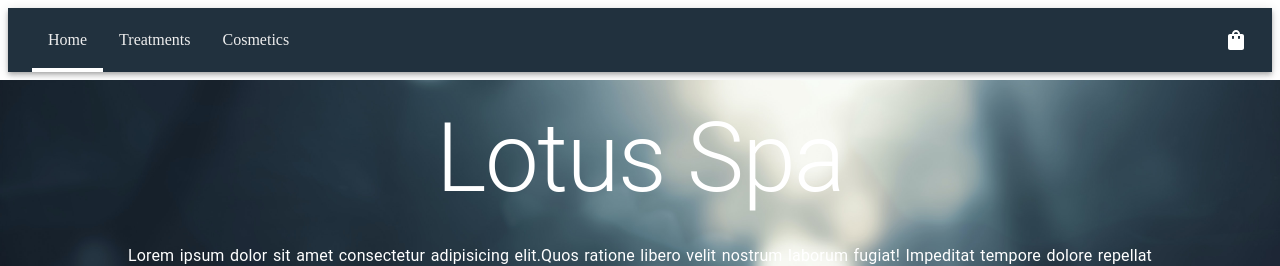
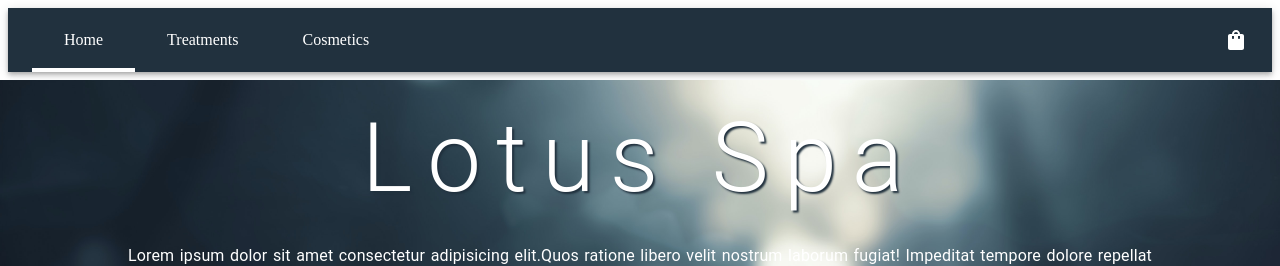
Before and after one commit to ManAgne/Spa-page, a React (Create React App) app in the folder app/: page / in a window 1280 px wide. Shown: the top 266 px of the page. Built offline with nearby package versions, Linux system fonts and the light colour scheme.

Commit message:
style: adj. of home-page title and Navbar links

```diff
--- a/app/src/components/navbar/components/index.jsx
+++ b/app/src/components/navbar/components/index.jsx
@@ -5,9 +5,9 @@ export const Link = styled(NavLink)(({ theme }) => ({
   display: 'flex',
   justifyContent: 'center',
   alignItems: 'center',
-  padding: theme.spacing(0, 2),
+  padding: theme.spacing(0, 4),
   textDecoration: 'none',
-  color: theme.palette.grey[200],
+  color: theme.palette.common.white,
 
   '&.active': {
     boxShadow: `inset 0 -4px 0 ${theme.palette.common.white}`,
--- a/app/src/pages/home-page/index.jsx
+++ b/app/src/pages/home-page/index.jsx
@@ -10,7 +10,7 @@ const HomePage = () => {
     <Box sx={{ height: '100vh', display: 'flex' }}>
       <Box component='img' src='bg-image.jpg' sx={{ position: 'absolute', top: '80px', left: 0, width: '100%', height: '100vh', objectFit: 'cover', zIndex: 0}} />
       <Box sx={{ display: 'flex', flexDirection: 'column', alignItems: 'center', width: '100vw', zIndex: 1 }}>
-        <Typography component='h1' variant='h1' sx={{ color: 'white', textAlign: 'center', my: '30px'}}>Lotus Spa</Typography>
+        <Typography component='h1' variant='h1' sx={{ color: 'white', textAlign: 'center', my: '30px', textShadow: '2px 2px 2px #21313e', letterSpacing: '15px'}}>Lotus Spa</Typography>
         <Typography component='p' sx={{ color: 'white', width: '80vw', textAlign: 'justify' }}>
           Lorem ipsum dolor sit amet consectetur adipisicing elit.Quos ratione libero velit nostrum laborum fugiat! Impeditat tempore dolore repellat excepturi aliquam quisquam,possimus veritatis doloremque, minima maxime, consecteturcumque. Lorem ipsum dolor sit amet consectetur adipisicingelit. Aliquam id assumenda cupiditate? Totam suscipitconsequuntur debitis, sed eligendi explicabo error.
         </Typography>
```
